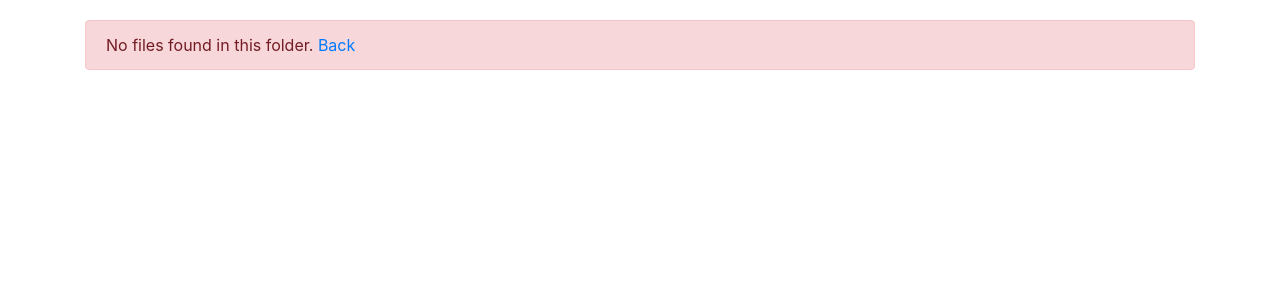
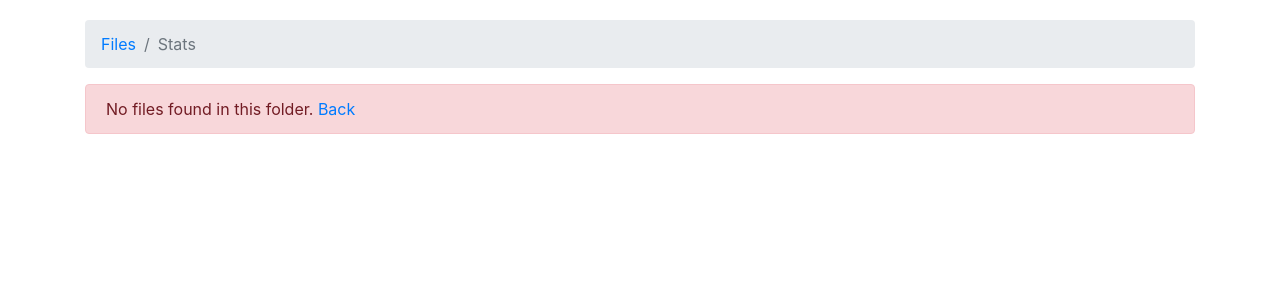
Before and after one commit to lethosor/flask-file-browser, a Flask app: page /__stats__ in a window 1280 px wide. Shown: the top 300 px of the page. Run offline with Flask 3, Linux system fonts and the light colour scheme; data that the repository does not hold is empty; some libraries are stand-ins or nearby versions.

Commit message:
show breadcrumbs on stats page

```diff
--- a/templates/stats.html
+++ b/templates/stats.html
@@ -3,6 +3,12 @@
 Stats
 {% endblock %}
 {% block content %}
+  <nav aria-label="breadcrumb">
+    <ol class="breadcrumb">
+      <li class="breadcrumb-item"><a href="/">{{config.SITE_NAME}}</a></li>
+      <li class="breadcrumb-item active" aria-current="page">Stats</li>
+    </ol>
+  </nav>
   {% if entries %}
     <div class="table-responsive">
       <table class="table nowrap">
```
